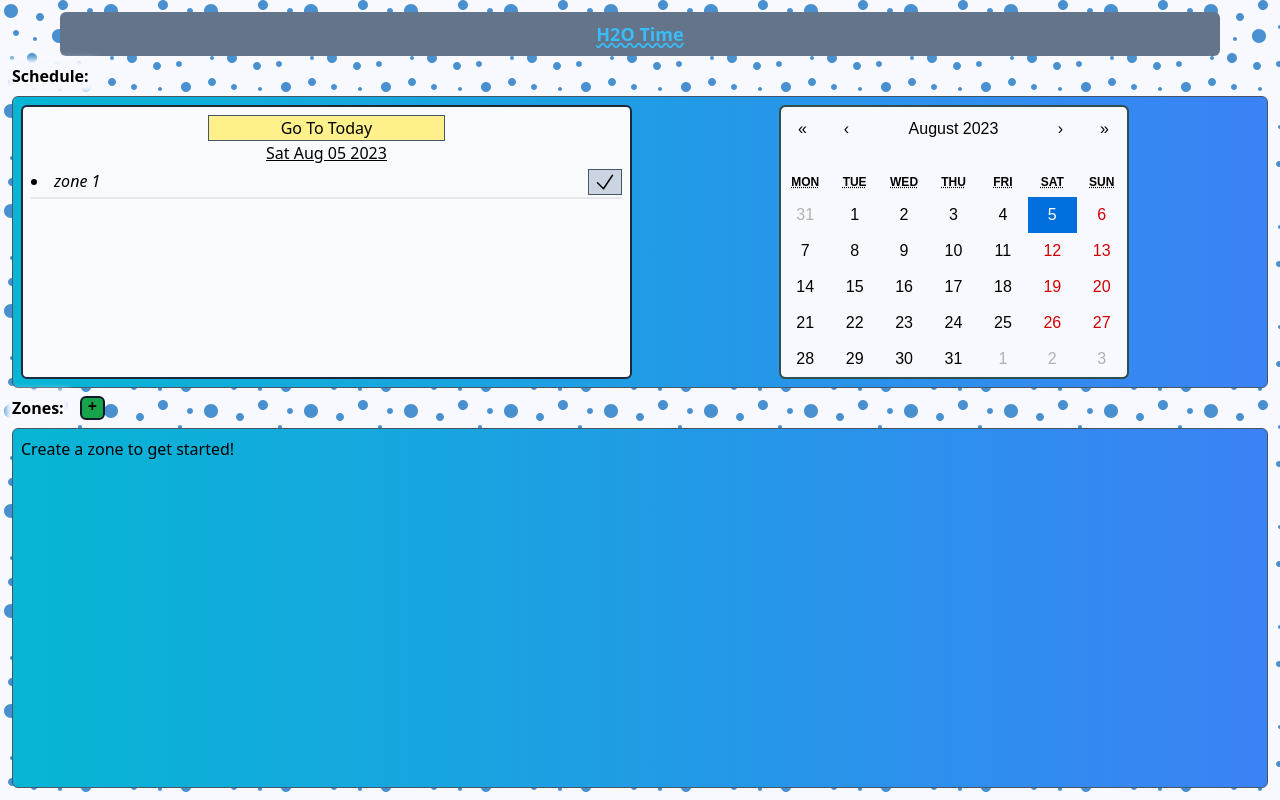
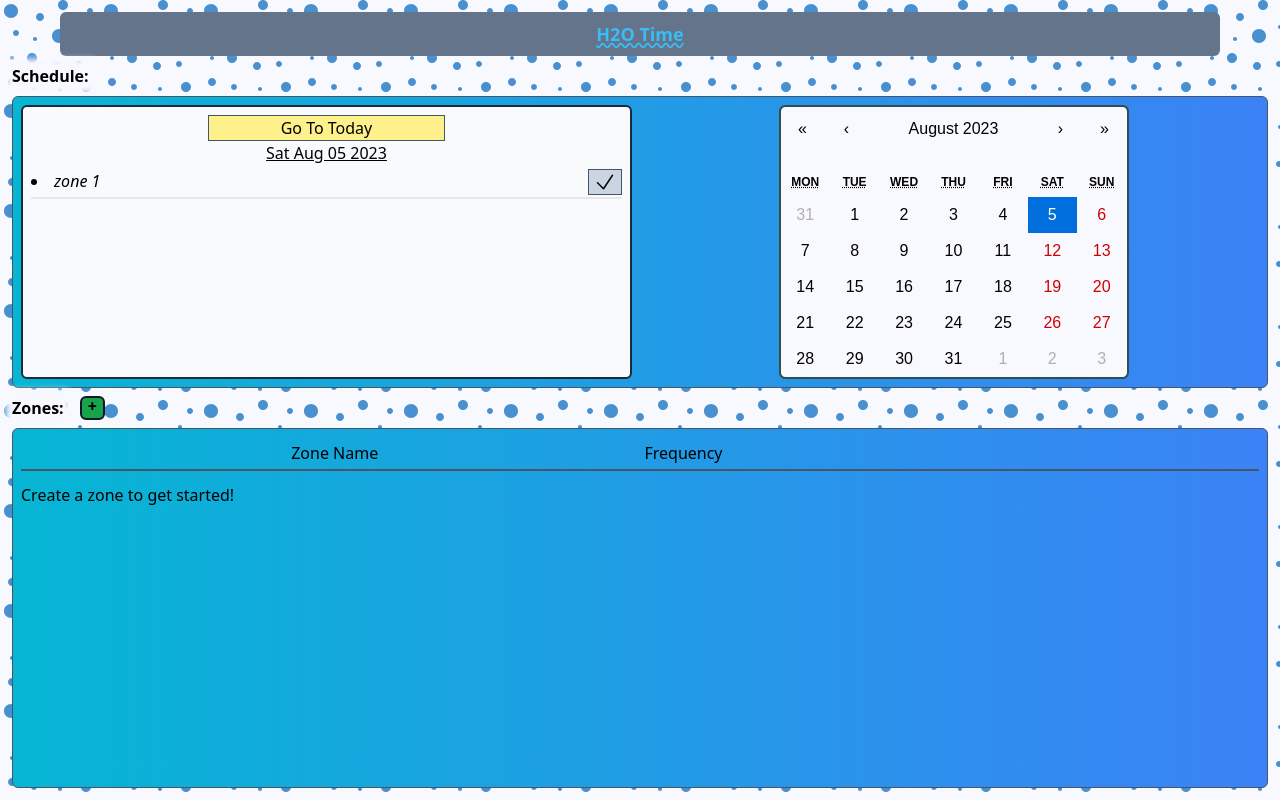
Before and after one commit to Jaron-Warren/H2O-Time, a React (Vite) app: page / in a window 1280 px wide. Built offline with nearby package versions, Linux system fonts and the light colour scheme.

Commit message:
zones header

```diff
--- a/src/App.tsx
+++ b/src/App.tsx
@@ -127,7 +127,13 @@ function App() {
         </div>
         <div className="mb-3 grow rounded-md border border-slate-600 bg-gradient-to-r from-cyan-500 to-blue-500">
           <div className="m-2 flex flex-col gap-y-3">
+            <div className="flex flex-row justify-evenly border-b-2 border-slate-600 p-1">
+              <span>Zone Name</span>
+              <span>Frequency</span>
+              <span></span>
+            </div>
             {zoneData?.length === 0 && <div>Create a zone to get started!</div>}
+
             {zoneData?.map((zone) => {
               return (
                 <ComponentZone
```
